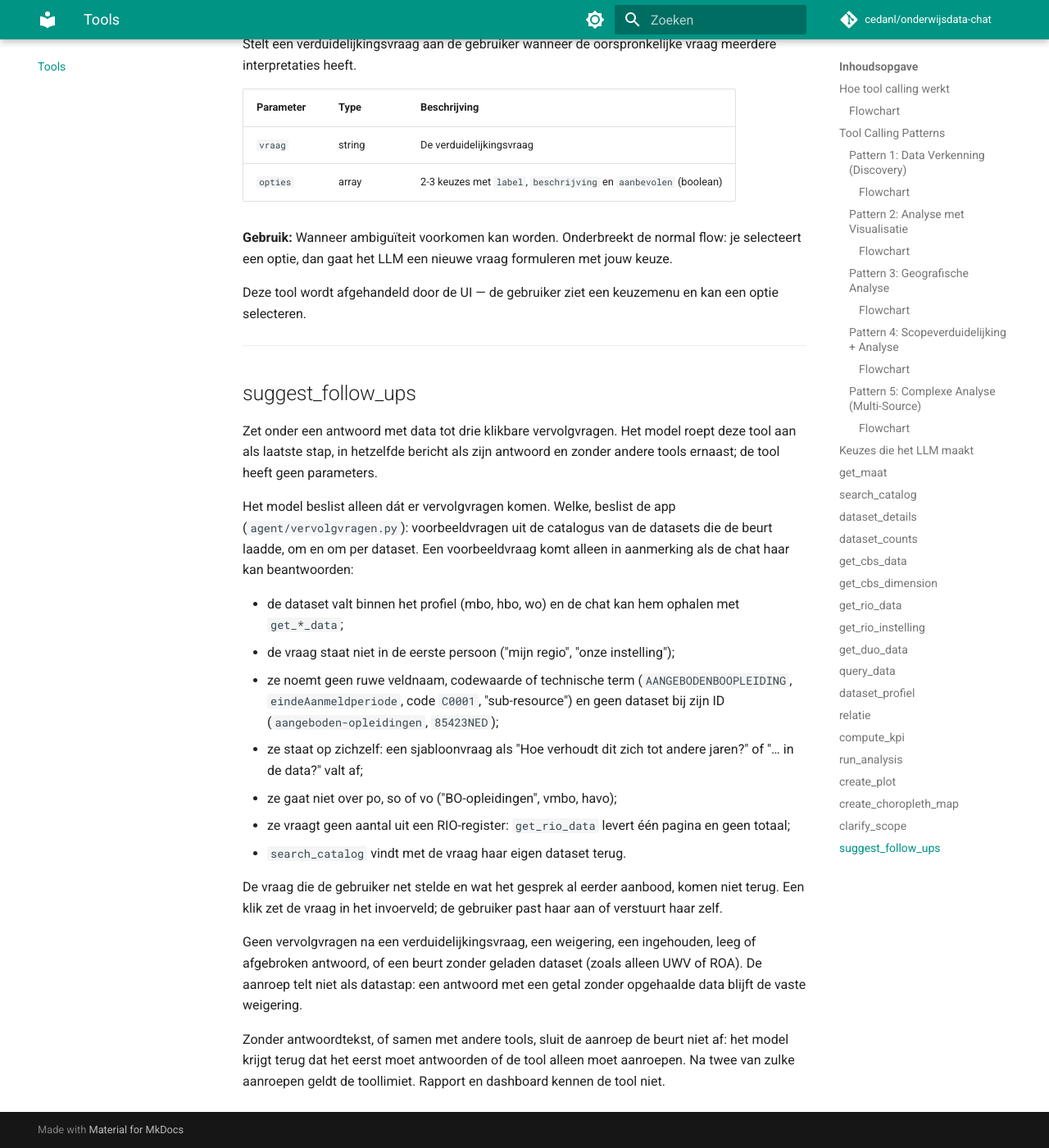
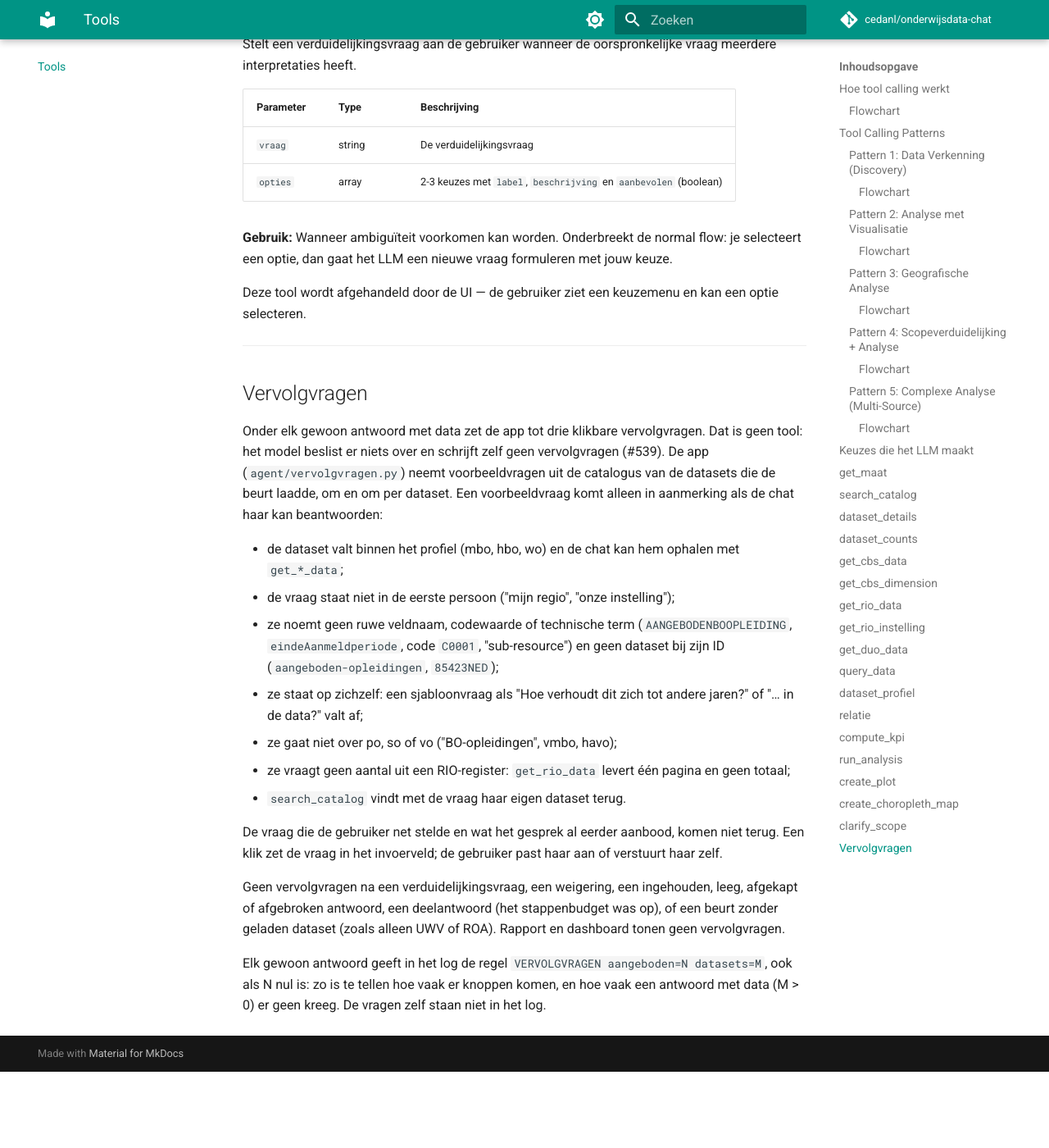
Before and after one commit to cedanl/onderwijsdata-chat, an MkDocs documentation site: the page built from docs/tools.md, in a window 1280 px wide and 1400 px high, scrolled down 14428 px. Shown: the whole window at 82% size. Built offline with MkDocs 1.6.1 and Material for MkDocs 9.7.7, drawn with Linux system fonts in a browser that asks for light colours; comment, search, counter and statistics services are not loaded; after the commit the page ends 15735 px from its top, so only the background shows below that.

Commit message:
docs: describe follow-up questions offered by the app, not a tool
docs/tools.md turns the suggest_follow_ups section into a Vervolgvragen
section: the vetting rules and exclusions stay, the tool wording goes,
and the VERVOLGVRAGEN log line is described. The unreleased #364
changelog entry is rewritten instead of adding a contradicting one.

Refs #539

Co-Authored-By: Claude Opus 5.5 <noreply@anthropic.com>
Claude-Session: https://claude.ai/code/session_01B1JCWaJFMWpnsKqK8Qd1EU

```diff
--- a/docs/tools.md
+++ b/docs/tools.md
@@ -557,14 +557,12 @@ Deze tool wordt afgehandeld door de UI — de gebruiker ziet een keuzemenu en ka
 
 ---
 
-## suggest_follow_ups
+## Vervolgvragen
 
-Zet onder een antwoord met data tot drie klikbare vervolgvragen. Het model roept deze tool aan als laatste stap,
-in hetzelfde bericht als zijn antwoord en zonder andere tools ernaast; de tool heeft geen parameters.
-
-Het model beslist alleen dát er vervolgvragen komen. Welke, beslist de app (`agent/vervolgvragen.py`): voorbeeldvragen
-uit de catalogus van de datasets die de beurt laadde, om en om per dataset. Een voorbeeldvraag komt alleen in
-aanmerking als de chat haar kan beantwoorden:
+Onder elk gewoon antwoord met data zet de app tot drie klikbare vervolgvragen. Dat is geen tool: het model beslist er
+niets over en schrijft zelf geen vervolgvragen (#539). De app (`agent/vervolgvragen.py`) neemt voorbeeldvragen uit de
+catalogus van de datasets die de beurt laadde, om en om per dataset. Een voorbeeldvraag komt alleen in aanmerking als
+de chat haar kan beantwoorden:
 
 - de dataset valt binnen het profiel (mbo, hbo, wo) en de chat kan hem ophalen met `get_*_data`;
 - de vraag staat niet in de eerste persoon ("mijn regio", "onze instelling");
@@ -578,10 +576,10 @@ aanmerking als de chat haar kan beantwoorden:
 De vraag die de gebruiker net stelde en wat het gesprek al eerder aanbood, komen niet terug. Een klik zet de vraag in
 het invoerveld; de gebruiker past haar aan of verstuurt haar zelf.
 
-Geen vervolgvragen na een verduidelijkingsvraag, een weigering, een ingehouden, leeg of afgebroken antwoord, of een
-beurt zonder geladen dataset (zoals alleen UWV of ROA). De aanroep telt niet als datastap: een antwoord met een getal
-zonder opgehaalde data blijft de vaste weigering.
+Geen vervolgvragen na een verduidelijkingsvraag, een weigering, een ingehouden, leeg, afgekapt of afgebroken
+antwoord, een deelantwoord (het stappenbudget was op), of een beurt zonder geladen dataset (zoals alleen UWV of ROA).
+Rapport en dashboard tonen geen vervolgvragen.
 
-Zonder antwoordtekst, of samen met andere tools, sluit de aanroep de beurt niet af: het model krijgt terug dat het
-eerst moet antwoorden of de tool alleen moet aanroepen. Na twee van zulke aanroepen geldt de toollimiet. Rapport en
-dashboard kennen de tool niet.
+Elk gewoon antwoord geeft in het log de regel `VERVOLGVRAGEN  aangeboden=N  datasets=M`, ook als N nul is: zo is te
+tellen hoe vaak er knoppen komen, en hoe vaak een antwoord met data (M > 0) er geen kreeg. De vragen zelf staan niet
+in het log.
```
Also changed, not shown: CHANGELOG.md (+8 -8 lines).
